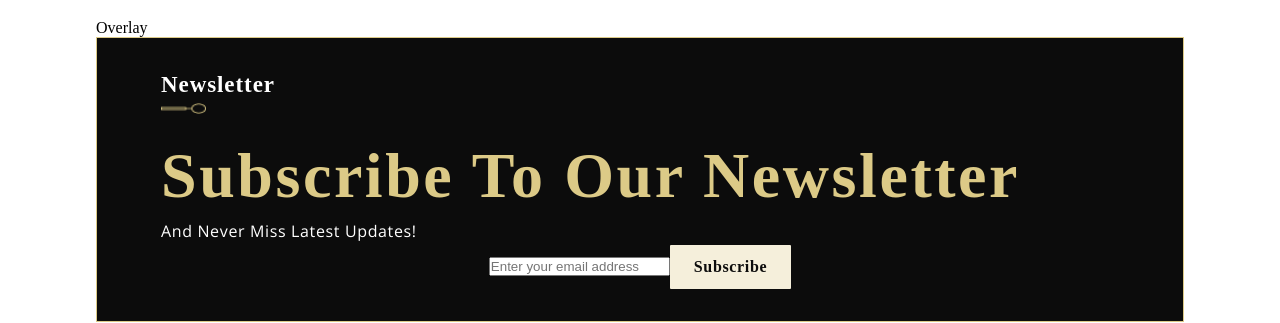
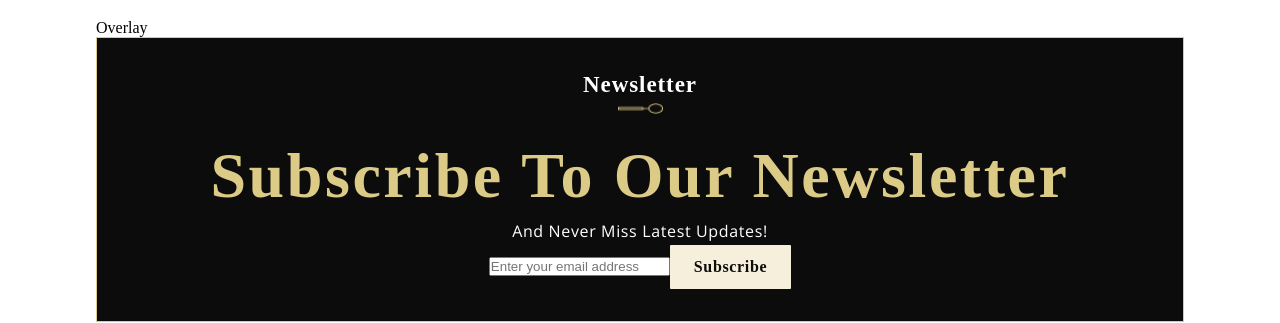
Before and after one commit to brosmar18/restaurant-frontend, a React (Create React App) app: page / in a window 1280 px wide. Shown: the part 6987-7310 px from the top of the page. Built offline with nearby package versions, Linux system fonts and the light colour scheme; a web font is replaced by a local one.

Commit message:
heading styles added

```diff
--- a/src/components/Footer/NewsLetter.css
+++ b/src/components/Footer/NewsLetter.css
@@ -3,3 +3,7 @@
     border: 1px solid var(--color-golden);
     background: var(--color-black)
 }
+
+.app__newsletter-heading {
+    text-align: center;
+}
```
